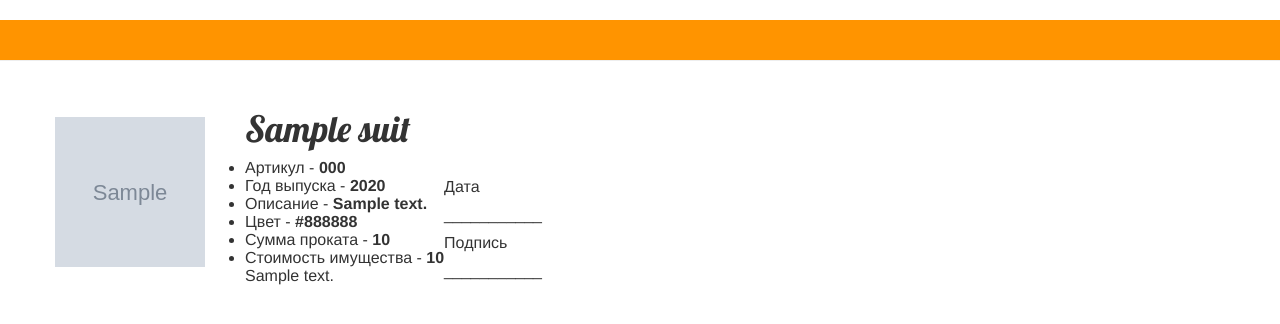
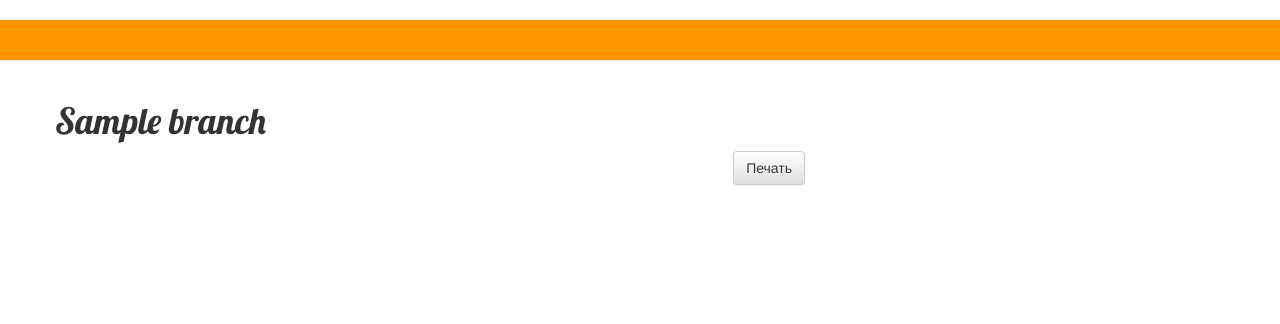
Before and after one commit to nurself/fairytale, a Django app: template world/templates/world/suit_list.html in a window 1280 px wide. Shown: the top 324 px of the page. Run offline with Django 3.2, Linux system fonts and the light colour scheme; the template is opened without the code that fills it: most values are stand-ins (such as "Sample title", 1, 10 or a date in 2020); grey boxes marked "Sample" are stand-in pictures; some libraries are stand-ins or nearby versions.

Commit message:
print suit

```diff
--- a/world/admin.py
+++ b/world/admin.py
@@ -16,8 +16,10 @@
 
 @staff_member_required
 def export(request):
-    suits = Suit.objects.order_by('name')
-    return render(request, 'world/suit_list.html', {'suits': suits})
+    suits = Suit.objects.order_by('type')
+    types = SuitType.objects.all()
+    branches = Branch.objects.all()
+    return render(request, 'world/suit_list.html', {'suits': suits, 'types': types, 'branches': branches})
 
 class TotalChangeList(ChangeList):
     fields_to_total = ['total_price','reserve_sum']
--- a/world/templates/world/suit_list.html
+++ b/world/templates/world/suit_list.html
@@ -1,9 +1,19 @@
+<!--<script language='javascript'>
+   window.onload=window.print();
+</script>-->
     {% extends 'world/base.html' %}
 
     {% block content %}
-        <table style=" border-collapse: collapse;">
-        {% for suit in suits %}
-            <tr>
+    {% for branch in branches %}
+        <h1>{{ branch.name }}</h1>
+        {% for type in types %}
+            {% if type.suit_set.first and type.suit_set.first.branch == branch%}
+                <h1 style="font-family: 'Lobster', cursive; font-size: 20pt;">{{ type.name }}</h1>
+            {% endif %}
+            <table style=" border-collapse: collapse;">
+            {% for suit in suits %}
+                {% if suit.type == type and suit.branch == branch %}
+                <tr>
                 <td style=" padding-top: .5em;
     padding-bottom: .5em;">
                     {% if not suit.picture %}
@@ -32,6 +42,10 @@
                 <p>___________</p>
             </td>
             </tr>
+                {% endif %}
+            {% endfor %}
+            </table>
         {% endfor %}
-        </table>
+    {% endfor %}
+        <button type="submit" class="save btn btn-default" onclick="javascript:window.print();">Печать</button>
     {% endblock content %}
```
